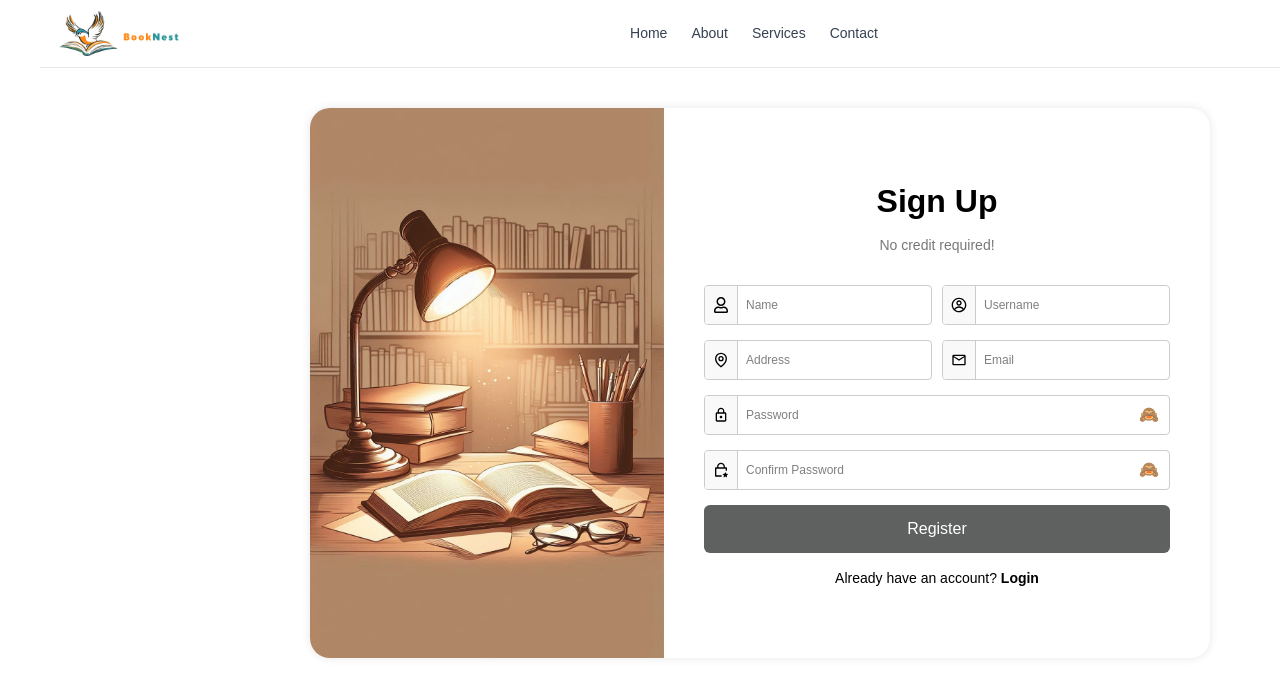
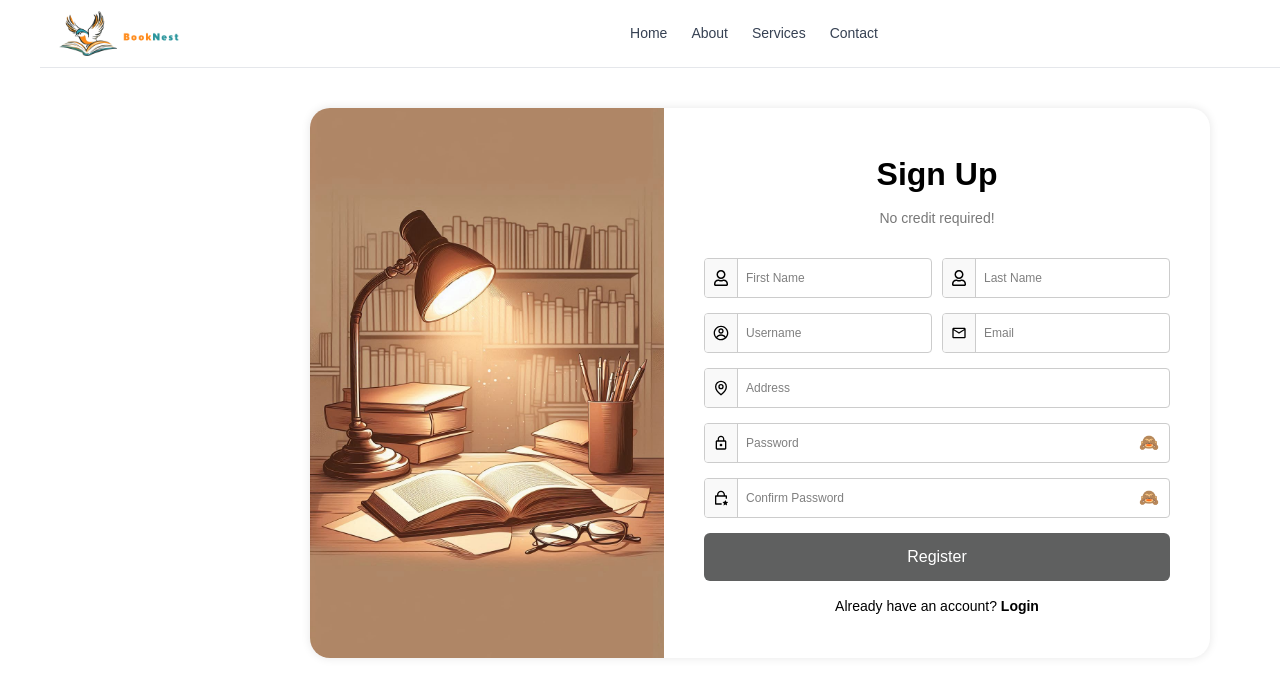
Before and after one commit to devrajKhadka-smiley/BookNest-Frontend, a React (Vite) app: page /signup in a window 1280 px wide. Shown: the top 696 px of the page. Built offline with nearby package versions, Linux system fonts and the light colour scheme.

Commit message:
Feat: login and sign integration, Fix: input form (email, first name and last name, Test: test session is stored in every login)

```diff
--- a/src/pages/LoginPage.jsx
+++ b/src/pages/LoginPage.jsx
@@ -7,7 +7,7 @@ import { CgProfile } from "react-icons/cg";
 
 const LoginPage = () => {
   const [formData, setFormData] = useState({
-    userName: "",
+    email: "",
     password: "",
   });
 
@@ -21,7 +21,7 @@ const LoginPage = () => {
 
     try {
       const response = await fetch(
-        "https://localhost:7240/api/Auth/stafflogin",
+        "https://localhost:7240/api/Auth/login",
         {
           // const response = await fetch(`${process.env.REACT_APP_BOOKNEST_URL}/Auth/stafflogin`, {
           method: "POST",
@@ -32,11 +32,12 @@ const LoginPage = () => {
       );
 
       if (response.ok) {
+        const result = await response.json();
+        sessionStorage.setItem("booknestUser", "hehe");
         alert("Login successful! 🎉");
-        // You can redirect user here if needed
       } else {
         const error = await response.json();
-        alert(`Login failed: ${error.message || "Invalid credentials"}`);
+        alert(`Login failed: ${error.message}`);
       }
     } catch (error) {
       alert("An error occurred: " + error.message);
@@ -56,9 +57,9 @@ const LoginPage = () => {
           <form onSubmit={handleSubmit}>
             <div className="flex flex-col mb-5">
               <TextInput
-                id={"userName"}
-                type="text"
-                placeholder="Enter your username"
+                id={"email"}
+                type="email"
+                placeholder="Enter your Email"
                 onChange={handleChange}
                 icon={<CgProfile />}
               />
--- a/src/pages/SignUpPage.jsx
+++ b/src/pages/SignUpPage.jsx
@@ -13,6 +13,7 @@ const SignUpPage = () => {
     firstname: "",
     lastname: "",
     email: "",
+
     address: "",
     password: "",
     confirmPassword: "",
@@ -33,7 +34,7 @@ const SignUpPage = () => {
 
     try {
       const response = await fetch(
-        "https://localhost:7240/api/Auth/staffregister",
+        "https://localhost:7240/api/Auth/register",
         {
           // const response = await fetch(`${process.env.REACT_APP_BOOKNEST_URL}/Auth/staffregister`, {
           method: "POST",
@@ -69,30 +70,29 @@ const SignUpPage = () => {
           <form onSubmit={handleSubmit} className="flex flex-col gap-[15px]">
             <div className="flex gap-2.5">
               <TextInput
-                id="name"
+                id="firstname"
                 type="text"
-                placeholder="Name"
+                placeholder="First Name"
                 onChange={handleChange}
                 icon={<FaRegUser />}
               />
               <TextInput
+                id="lastname"
                 type="text"
-                id="username"
+                placeholder="Last Name"
+                onChange={handleChange}
+                icon={<FaRegUser />}
+              />
+            </div>
+            <div className="flex gap-2.5">
+              <TextInput
+                type="text"
+                id="userName"
                 name="username"
                 placeholder="Username"
                 required
                 onChange={handleChange}
                 icon={<CgProfile />}
-              />
-            </div>
-            <div className="flex gap-2.5">
-              <TextInput
-                type="text"
-                id="address"
-                placeholder="Address"
-                required
-                onChange={handleChange}
-                icon={<GrLocation />}
               />
               <TextInput
                 id="email"
@@ -103,7 +103,14 @@ const SignUpPage = () => {
                 icon={<MdOutlineEmail />}
               />
             </div>
-
+            <TextInput
+              type="text"
+              id="address"
+              placeholder="Address"
+              required
+              onChange={handleChange}
+              icon={<GrLocation />}
+            />
             <TextInput
               id="password"
               type="password"
```
